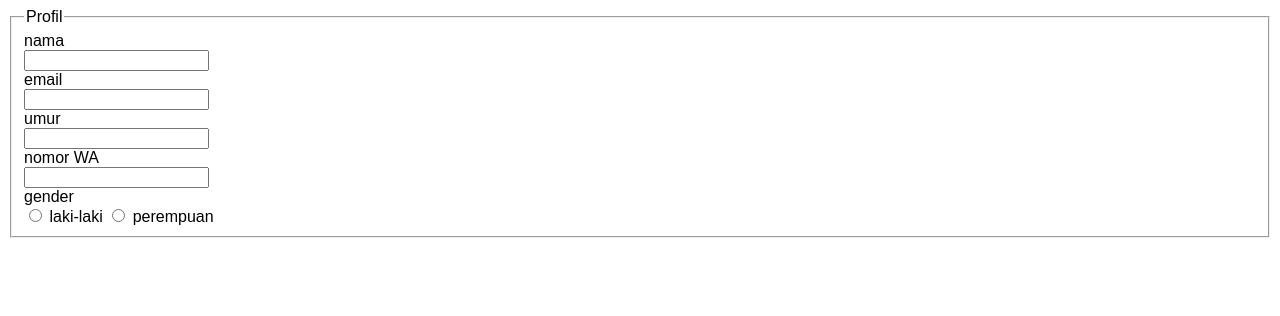
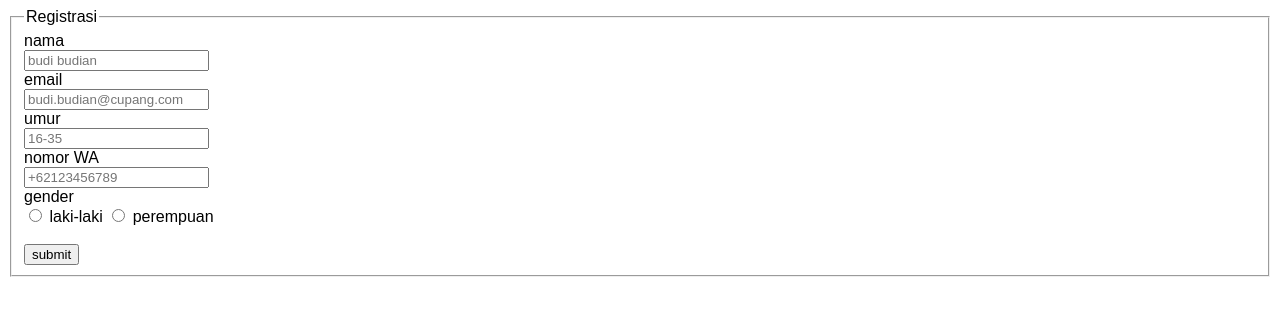
Before and after one commit to ALTA-FE7-SyaifulGhifari/html-css, a plain HTML site: page form.html in a window 1280 px wide. Drawn offline with Linux system fonts and the light colour scheme.

Commit message:
registrasi

```diff
--- a/form.html
+++ b/form.html
@@ -5,26 +5,42 @@
     <meta http-equiv="X-UA-Compatible" content="IE=edge" />
     <meta name="viewport" content="width=device-width, initial-scale=1.0" />
     <link rel="stylesheet" href="form.css" />
-    <title>Form registrasi</title>
+    <title>Form Registrasi</title>
   </head>
   <body>
     <div class="profil">
       <form action="">
         <fieldset>
-          <legend>Profil</legend>
+          <legend>Registrasi</legend>
           <div>
             <label for="name=">nama</label> <br />
-            <input type="text" name="name" id="name" />
+            <input
+              type="text"
+              name="name"
+              id="name"
+              placeholder="budi budian"
+            />
             <br />
             <label for="email">email</label> <br />
-            <input type="text" name="email" id="email" />
+            <input
+              type="text"
+              name="email"
+              id="email"
+              placeholder="budi.budian@cupang.com"
+            />
             <br />
             <label for="age">umur</label> <br />
-            <input type="text" name="age" id="age" />
+            <input type="number" name="age" id="age" placeholder="16-35"/>
             <br />
             <label for="nomorwa">nomor WA</label> <br />
-            <input type="number" name="nomorwa" id="nomorwa" />
-            <br />
+            <input
+              type="number"
+              name="nomorwa"
+              id="nomorwa"
+              placeholder="+62123456789"
+            />
+          </div>
+            <div>
             <label for="gender"
               >gender <br />
               <input type="radio" name="gender" id="gender" value="laki-laki" />
@@ -33,6 +49,11 @@
               perempuan
             </label>
           </div>
+            <br />
+              <div>
+                <input type="button" value="submit" />
+              </div>
+          </div>
         </fieldset>
       </form>
     </div>
```
